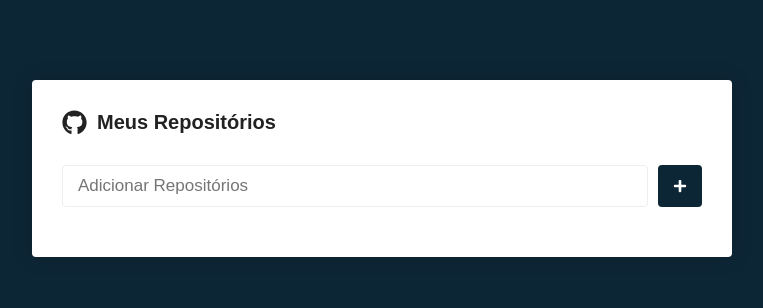
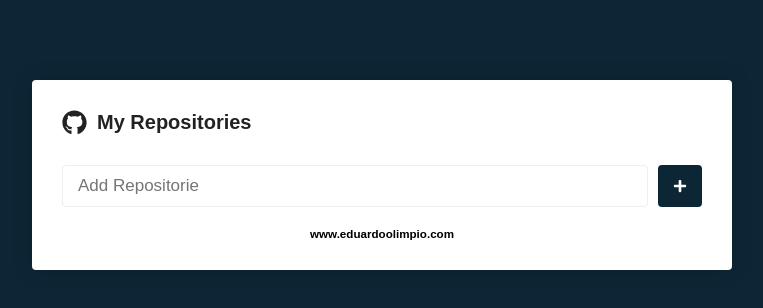
Before and after one commit to eduardoolimpiodev/Projeto-Repositorios, a React (Create React App) app in the folder project-repos/: page / in a window 1280 px wide. Shown: the top 308 px of the page, without its empty margins (258-1021 px from the left). Built offline with nearby package versions, Linux system fonts and the light colour scheme.

Commit message:
Fature: Add eduardoolimpio.com

```diff
--- a/project-repos/src/pages/Main/index.js
+++ b/project-repos/src/pages/Main/index.js
@@ -1,5 +1,5 @@
 import { React, useState, useCallback, useEffect } from "react";
-import { Container, Form, SubmitButton, List, DeleteButton  } from './styles';
+import { Container, Form, SubmitButton, List, DeleteButton, Eduardo  } from './styles';
 import { FaGithub, FaPlus, FaSpinner, FaBars, FaTrash } from 'react-icons/fa';
 import { Link } from 'react-router-dom';
 import api from '../../services/api';
@@ -60,11 +60,9 @@ export default function Main() {
                 setLoading(false);
             }
 
-
         }
 
         submit();
-
 
     }, [newRepo, repositorios]);
 
@@ -72,7 +70,6 @@ export default function Main() {
     function handleInputChange(e) {
         setNewRepo(e.target.value);
         setAlert(null);
-
     }
 
     const handleDelete = useCallback((repo) => {
@@ -81,16 +78,17 @@ export default function Main() {
     }, [repositorios]);
 
     return (
+        <>
         <Container>
             <h1>
                 <FaGithub size={25} />
-                Meus Repositórios
+                My Repositories
             </h1>
 
             <Form onSubmit={handleSubmit} error={alert}>
                 <input
                 type="text"
-                placeholder="Adicionar Repositórios"
+                placeholder="Add Repositorie"
                 value={newRepo}
                 onChange={handleInputChange}
                 />
@@ -120,6 +118,12 @@ export default function Main() {
                 ))}
             </List>
 
+            <Eduardo>
+                <h5>www.eduardoolimpio.com</h5>
+            </Eduardo>
+
         </Container>
+
+        </>
     )
 }
--- a/project-repos/src/pages/Main/styles.js
+++ b/project-repos/src/pages/Main/styles.js
@@ -18,6 +18,14 @@ export const Container = styled.div`
         margin-right: 10px;
     }
 
+    p {
+        text-align: center;
+        justify-content: center;
+        align-items: center;
+        display: flex;
+        flex-direction: row;
+
+    }
 
  }
 
@@ -112,3 +120,13 @@ export const DeleteButton = styled.button.attrs({
     outline:0;
     border-radius: 4px;
 `;
+
+export const Eduardo = styled.h4`
+
+    display: flex;
+    align-items: center;
+    justify-content: center;
+    color: #000;
+    flex-direction: row;
+
+`;
--- a/project-repos/src/pages/Repositorio/styles.js
+++ b/project-repos/src/pages/Repositorio/styles.js
@@ -133,6 +133,9 @@ export const PageActions = styled.div`
 
 export const FilterList = styled.div`
     margin: 15px 0;
+    align-items: center;
+    justify-content: center;
+    display: flex;
 
     button {
         outline: 0;
```
